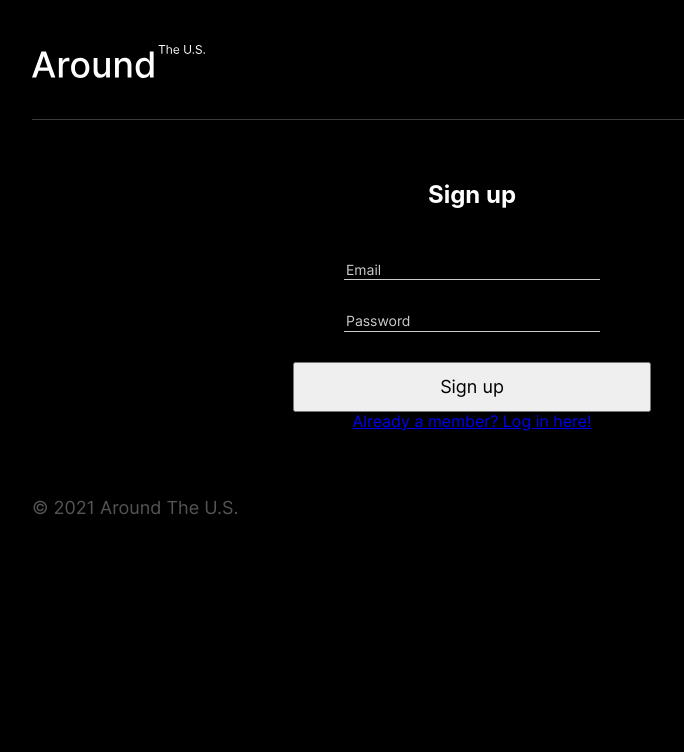
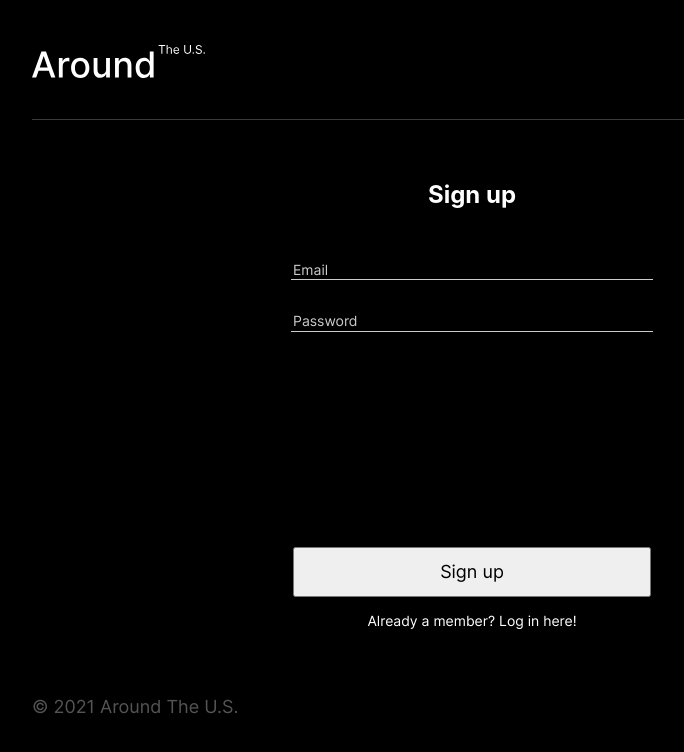
Before and after one commit to Icuisset/Web_project_Practicum_2, a React (Create React App) app: page /signup in a window 1280 px wide. Shown: the top 752 px of the page, without its empty margins (168-852 px from the left). Built offline with nearby package versions, Linux system fonts and the light colour scheme; no server answers; a web font is replaced by a local one.

Commit message:
register css ok

```diff
--- a/src/blocks/register/__button/register__button.css
+++ b/src/blocks/register/__button/register__button.css
@@ -3,4 +3,5 @@
     height: 50px;
     font-size: 18px;
     line-height:22px;
+    margin-top: 185px;
 }
--- /dev/null
+++ b/src/blocks/register/__caption/register__caption.css
@@ -0,0 +1,7 @@
+.register__caption {
+    text-decoration: none;
+    color: white;
+    font-size: 14px;
+    line-height: 17px;
+    margin-top: 15px;
+}
--- a/src/blocks/register/__input/register__input.css
+++ b/src/blocks/register/__input/register__input.css
@@ -6,6 +6,7 @@
     border-right: none;
     border-left: none;
     margin-bottom: 30px;
+    width: 358px;
 }
 
 .register__input::placeholder {
--- a/src/blocks/register/register.css
+++ b/src/blocks/register/register.css
@@ -2,6 +2,7 @@
 @import url('./__title/register__title.css');
 @import url('./__input/register__input.css');
 @import url('./__button/register__button.css');
+@import url('./__caption/register__caption.css');
 
 .register {
     display: flex;
```
